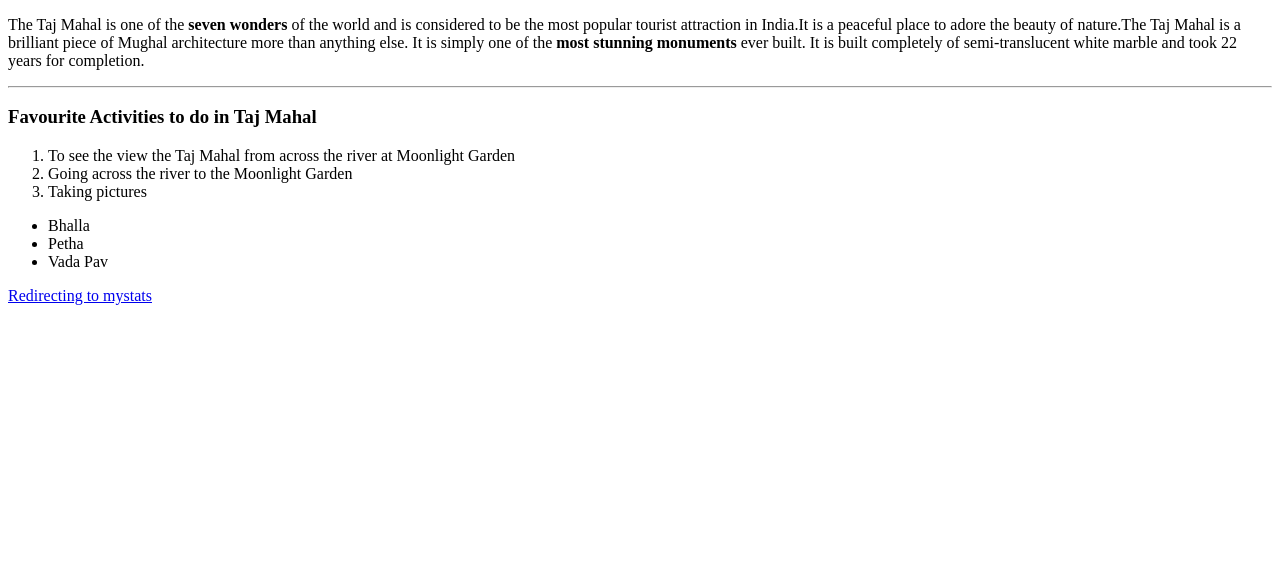
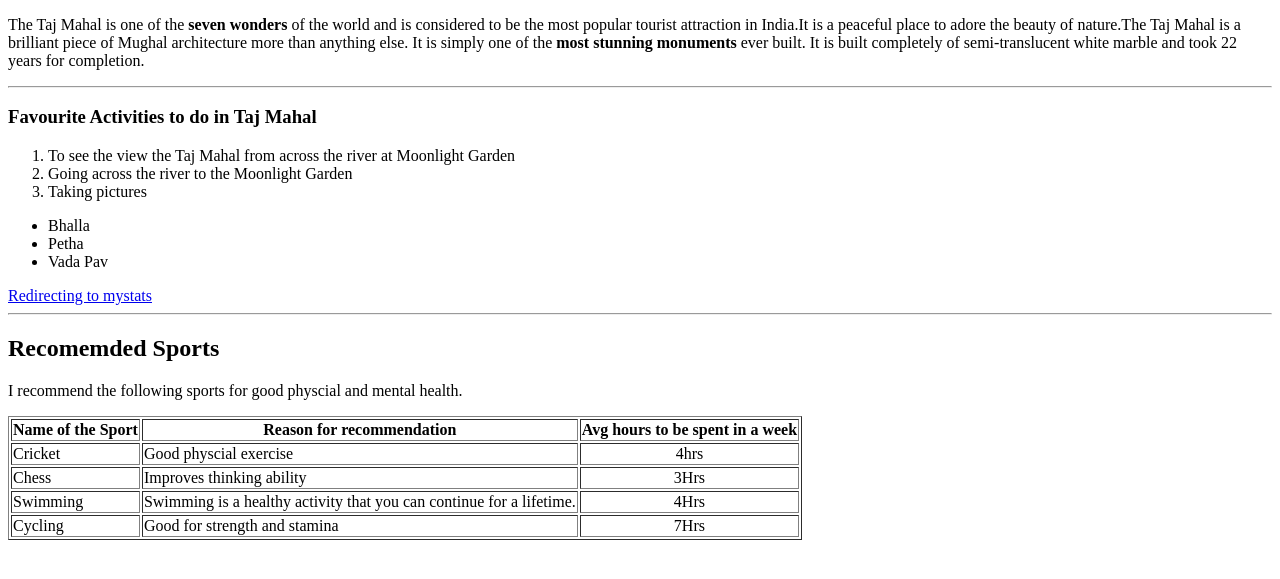
Before and after one commit to 44-563-WebApps-F23/44563-webapps-f23-assignment3-RakshithaBoddireddy, a plain HTML site: page index.html in a window 1280 px wide. Shown: the part 105-684 px from the top of the page. Drawn offline with Linux system fonts and the light colour scheme.

Commit message:
Table added

```diff
--- a/index.html
+++ b/index.html
@@ -21,4 +21,34 @@
         <li>Vada Pav</li>
     </ul>
     <a href="mystats.html">Redirecting to mystats</a>
+    <hr>
+    <h2>Recomemded Sports</h2>
+    <p>I recommend the following sports for good physcial and mental health.</p>
+    <table border="1">
+        <tr>
+            <th>Name of the Sport</th>
+            <th>Reason for recommendation</th>
+            <th>Avg hours to be spent in a week</th>
+        </tr>
+        <tr>
+            <td>Cricket</td>
+            <td>Good physcial exercise</td>
+            <td style="text-align: center;">4hrs</td>
+        </tr>
+        <tr>
+            <td>Chess</td>
+            <td>Improves thinking ability</td>
+            <td style="text-align: center;">3Hrs</td>
+        </tr>
+        <tr>
+            <td>Swimming</td>
+            <td>Swimming is a healthy activity that you can continue for a lifetime.</td>
+            <td style="text-align: center;">4Hrs</td>
+        </tr>
+        <tr>
+            <td>Cycling</td>
+            <td>Good for strength and stamina</td>
+            <td style="text-align: center;">7Hrs</td>
+        </tr>
+    </table>
 </body>
```
